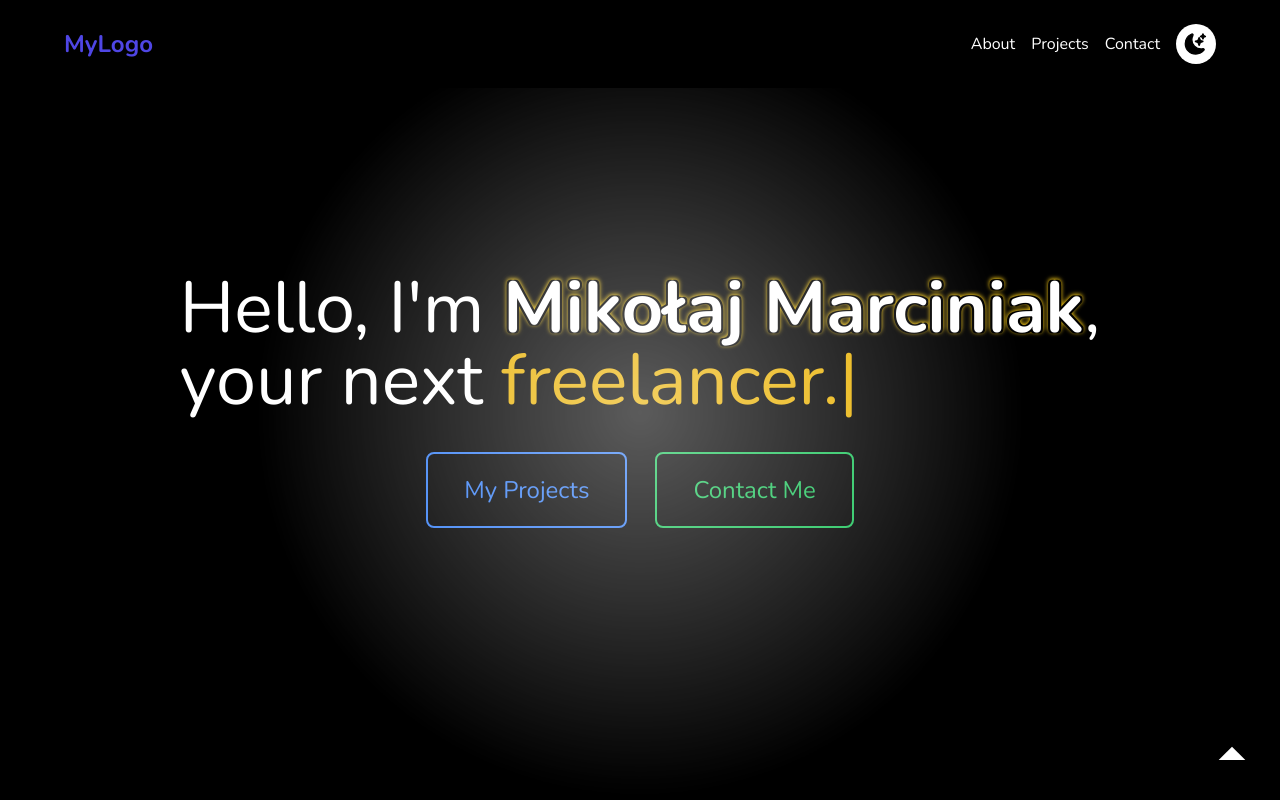
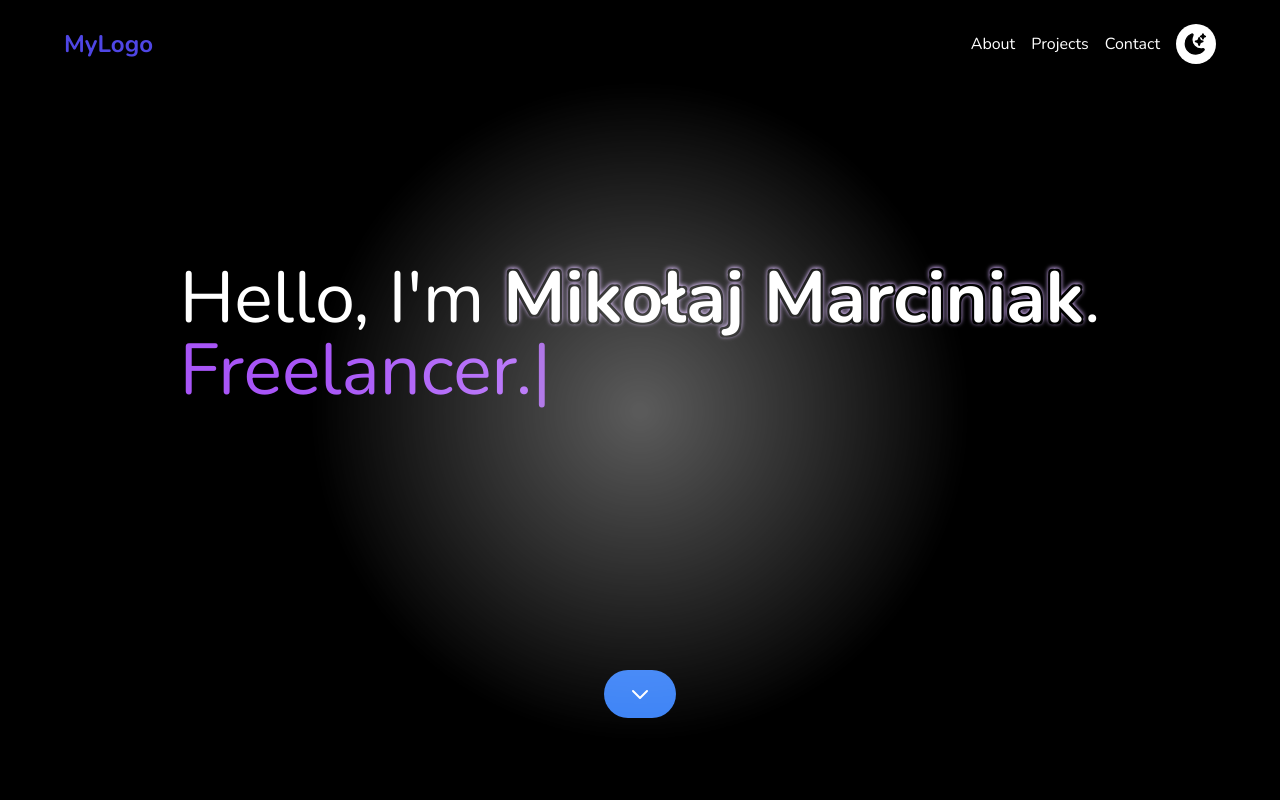
Before and after one commit to MikolajMarciniak/portfolio-website, a Next.js app: page / in a window 1280 px wide. Shown: the top 800 px of the page. Built offline with nearby package versions, Linux system fonts and the light colour scheme.

Commit message:
stylistic changes

```diff
--- a/package.json
+++ b/package.json
@@ -28,7 +28,6 @@
     "eslint": "^8",
     "eslint-config-next": "14.2.5",
     "postcss": "^8",
-    "tailwind-scrollbar": "^3.1.0",
     "tailwindcss": "^3.4.1"
   }
 }
--- /dev/null
+++ b/src/app/components/LazyLoad.js
@@ -0,0 +1,37 @@
+import { useEffect, useState, useRef } from "react";
+
+const LazyLoad = ({ children }) => {
+  const ref = useRef();
+  const [isVisible, setIsVisible] = useState(false);
+
+  useEffect(() => {
+    const observer = new IntersectionObserver(
+      ([entry]) => {
+        if (entry.isIntersecting) {
+          console.log("Component is now visible");
+          setIsVisible(true);
+        } else {
+          console.log("Component is no longer visible");
+          setIsVisible(false);
+        }
+      },
+      {
+        threshold: 0.1, // Adjust as needed
+      }
+    );
+
+    if (ref.current) {
+      observer.observe(ref.current);
+    }
+
+    return () => {
+      if (ref.current) {
+        observer.unobserve(ref.current);
+      }
+    };
+  }, []);
+
+  return <div ref={ref}>{isVisible && children}</div>;
+};
+
+export default LazyLoad;
--- /dev/null
+++ b/src/app/components/ScrollDownButton.js
@@ -0,0 +1,40 @@
+import { Link } from "react-scroll";
+
+const ScrollToBottomButton = ({ isDarkMode }) => {
+  return (
+    <div
+      className={`relative w-full flex justify-center items-end pb-10`} // Ensures the button is inside the container
+    >
+      <Link
+        to="about"
+        smooth={true}
+        duration={500}
+        offset={-100}
+        className={`transition-transform transform hover:scale-110 cursor-pointer flex items-center justify-center w-auto h-auto dark-mode-button`}
+      >
+        <button
+          className={`px-6 py-3 text-lg font-semibold rounded-full transition-all ease-in-out duration-300 bg-blue-500 text-white hover:bg-blue-600 hover:shadow-lg ${
+            isDarkMode ? "dark:bg-gray-800 dark:text-gray-100" : ""
+          }`}
+        >
+          <svg
+            xmlns="http://www.w3.org/2000/svg"
+            className="w-6 h-6"
+            fill="none"
+            viewBox="0 0 24 24"
+            stroke="currentColor"
+            strokeWidth={2}
+          >
+            <path
+              strokeLinecap="round"
+              strokeLinejoin="round"
+              d="M19 9l-7 7-7-7"
+            />
+          </svg>
+        </button>
+      </Link>
+    </div>
+  );
+};
+
+export default ScrollToBottomButton;
--- a/src/app/components/ScrollToTopButton.js
+++ b/src/app/components/ScrollToTopButton.js
@@ -1,13 +1,17 @@
 import { Link } from "react-scroll";
 
-const ScrollToTopButton = ({ isDarkMode }) => {
+const ScrollToTopButton = ({ isDarkMode, isScrolled }) => {
   return (
-    <div className="fixed bottom-4 right-6">
+    <div
+      className={`fixed bottom-4 right-6 transition-all duration-500 ease-in-out ${
+        !isScrolled && "opacity-0"
+      }`}
+    >
       <Link
         to="landing"
         smooth={true}
         duration={500}
-        className={`transition-transform transform hover:scale-150 cursor-pointer flex items-center justify-center w-12 h-12 dark-mode-button scroll-top rounded-full bg-[var(--background-color)] ${
+        className={`transition-transform transform hover:scale-150 cursor-pointer flex items-center justify-center w-20 h-20 dark-mode-button scroll-top rounded-full bg-[var(--background-color)] ${
           isDarkMode ? "dark" : "light"
         }`}
       >
--- a/src/app/components/TypedText.js
+++ b/src/app/components/TypedText.js
@@ -1,15 +1,15 @@
-import React from 'react';
-import {ReactTyped} from 'react-typed';
+import React from "react";
+import { ReactTyped } from "react-typed";
 
 const TypedText = ({ strings, colorClass, handleStringTyped }) => {
   return (
     <span className={`inline-block ${colorClass}`}>
       <ReactTyped
-        strings={strings.map(s => s.text)}
-        typeSpeed={40}
+        strings={strings.map((s) => s.text)}
+        typeSpeed={50}
         backSpeed={50}
         loop
-        preStringTyped={index => handleStringTyped(index)}
+        preStringTyped={(index) => handleStringTyped(index)}
       />
     </span>
   );
--- a/src/app/page.js
+++ b/src/app/page.js
@@ -1,71 +1,7 @@
-// "use client";
-
-// import { useEffect, useRef, useState } from "react";
-// import { useSpotlightEffect } from "./hooks/useSpotlightEffect";
-
-// import ScrollToTopButton from "./components/ScrollToTopButton";
-// import Navbar from "./components/Navbar";
-// import LandingSection from "./sections/Landing";
-// import AboutSection from "./sections/About";
-// import ProjectsSection from "./sections/Projects";
-// import ContactSection from "./sections/Contact";
-
-// export default function Home() {
-//   const ref = useRef(null);
-//   const { initialAnimationDone } = useSpotlightEffect(ref);
-//   const isAnimating = initialAnimationDone ? "" : "animation";
-
-//   // Default to dark mode
-//   const [isDarkMode, setIsDarkMode] = useState(true);
-
-//   const updateThemeRefs = () => {
-//     document.documentElement.style.setProperty(
-//       "--background-color",
-//       isDarkMode ? "#000000" : "#ffffff"
-//     );
-//     document.documentElement.style.setProperty(
-//       "--text-color",
-//       isDarkMode ? "#ffffff" : "#000000"
-//     );
-//   };
-
-//   useEffect(() => {
-//     updateThemeRefs();
-//   }, [isDarkMode]);
-
-//   const toggleTheme = () => {
-//     setIsDarkMode((prev) => !prev);
-//     updateThemeRefs();
-//   };
-
-//   return (
-//     <div>
-//       <main
-//         ref={ref}
-//         className="min-h-screen flex flex-col relative overflow-hidden"
-//       >
-//         <Navbar toggleTheme={toggleTheme} isDarkMode={isDarkMode} />
-//         <div className="mx-auto w-full max-w-6xl">
-//           <LandingSection />
-//           <AboutSection />
-//           <ProjectsSection />
-//           <ContactSection />
-//         </div>
-//         <div
-//           className={`spotlight ${isAnimating} ${
-//             isDarkMode ? "dark" : "light"
-//           }`}
-//         />
-//         <ScrollToTopButton isDarkMode={isDarkMode} />
-//       </main>
-//     </div>
-//   );
-// }
 "use client";
 
 import { useEffect, useRef, useState } from "react";
 import { useSpotlightEffect } from "./hooks/useSpotlightEffect";
-
 import ScrollToTopButton from "./components/ScrollToTopButton";
 import Navbar from "./components/Navbar";
 import LandingSection from "./sections/Landing";
@@ -76,9 +12,21 @@ import ContactSection from "./sections/Contact";
 export default function Home() {
   const ref = useRef(null);
   const { initialAnimationDone } = useSpotlightEffect(ref);
+  const [isScrolled, setIsScrolled] = useState(false);
+
+  const handleScroll = () => {
+    setIsScrolled(window.scrollY > 100);
+  };
+
+  useEffect(() => {
+    window.addEventListener("scroll", handleScroll);
+    return () => {
+      window.removeEventListener("scroll", handleScroll);
+    };
+  }, []);
+
   const isAnimating = initialAnimationDone ? "" : "animation";
 
-  // Default to dark mode
   const [isDarkMode, setIsDarkMode] = useState(true);
 
   const updateThemeRefs = () => {
@@ -90,6 +38,10 @@ export default function Home() {
       "--text-color",
       isDarkMode ? "#ffffff" : "#000000"
     );
+    document.documentElement.style.setProperty(
+      "--foreground-color",
+      isDarkMode ? "#0000ff" : "#ff0000"
+    );
   };
 
   useEffect(() => {
@@ -100,27 +52,29 @@ export default function Home() {
     setIsDarkMode((prev) => !prev);
     updateThemeRefs();
   };
+  const themeClass = isDarkMode ? "dark" : "light";
 
   return (
     <div>
       <main
         ref={ref}
-        className="min-h-screen flex flex-col relative overflow-hidden"
+        className={`${themeClass} min-h-screen flex flex-col relative overflow-hidden`}
       >
-        <Navbar toggleTheme={toggleTheme} isDarkMode={isDarkMode} />
-        <div className="mx-auto w-full max-w-6xl">
-          <LandingSection />
-          <AboutSection />
-          <ProjectsSection />
-          <ContactSection />
+        <Navbar
+          isScrolled={isScrolled}
+          toggleTheme={toggleTheme}
+          isDarkMode={isDarkMode}
+        />
+
+        <div className="mx-auto w-full max-w-6xl scrollbar-thin scrollbar-thumb-custom scrollbar-track-custom-light hover:scrollbar-thumb-[#059669] active:scrollbar-thumb-emerald-500/50 h-full">
+          <LandingSection isDarkMode={isDarkMode} />
+          <AboutSection className="snap-start h-screen" />
+          <ProjectsSection className="snap-start h-screen" />
+          <ContactSection className="snap-start h-screen" />
         </div>
 
-        <div
-          className={`spotlight ${isAnimating} ${
-            isDarkMode ? "dark" : "light"
-          }`}
-        />
-        <ScrollToTopButton isDarkMode={isDarkMode} />
+        <div className={`spotlight ${isAnimating} ${themeClass}`} />
+        <ScrollToTopButton isDarkMode={isDarkMode} isScrolled={isScrolled} />
       </main>
     </div>
   );
--- a/src/app/sections/Contact.js
+++ b/src/app/sections/Contact.js
@@ -4,10 +4,7 @@ import "../styles/contact.css";
 
 const ContactSection = () => {
   return (
-    <section
-      id="contact"
-      className="contact-section min-h-screen flex flex-col"
-    >
+    <section id="contact" className="contact-section flex flex-col">
       <ContactForm />
     </section>
   );
--- a/src/app/sections/Landing.js
+++ b/src/app/sections/Landing.js
@@ -1,15 +1,28 @@
 import React, { useState } from "react";
 import TypedText from "../components/TypedText";
 import { Link } from "react-scroll";
+import ScrollDownButton from "../components/ScrollDownButton";
 
 const coloredStrings = [
-  { text: "developer.", color: "text-red-500", shadowColor: "#f87171" },
-  { text: ".", color: "text-blue-500", shadowColor: "#93c5fd" },
-  { text: "designer.", color: "text-purple-500", shadowColor: "#d8b4fe" },
-  { text: "freelancer.", color: "text-yellow-500", shadowColor: "#facc15" },
+  {
+    text: "Fullstack Developer.",
+    color: "text-red-500",
+    shadowColor: "#f87171",
+  },
+  {
+    text: "Git Guru.",
+    color: "text-blue-500",
+    shadowColor: "#93c5fd",
+  },
+  { text: "Freelancer.", color: "text-purple-500", shadowColor: "#d8b4fe" },
+  {
+    text: "Based in the UK.",
+    color: "text-yellow-500",
+    shadowColor: "#facc15",
+  },
 ];
 
-const LandingSection = () => {
+const LandingSection = ({ isDarkMode }) => {
   const [colorClass, setColorClass] = useState(coloredStrings[0].color);
   const [shadowColor, setShadowColor] = useState(coloredStrings[0].shadowColor);
 
@@ -22,9 +35,9 @@ const LandingSection = () => {
   return (
     <section
       id="landing"
-      className="landing-section min-h-screen flex flex-col items-center justify-center"
+      className="landing-section min-h-screen flex flex-col justify-between items-center" // Added justify-between
     >
-      <div className="text-center">
+      <div className="text-center flex-grow flex flex-col justify-center">
         <h1 className="text-7xl inline-block leading-none text-left">
           Hello, I'm&nbsp;
           <Link
@@ -36,28 +49,18 @@ const LandingSection = () => {
           >
             Mikołaj Marciniak
           </Link>
-          ,
+          .
           <br />
-          your next&nbsp;
           <TypedText
             strings={coloredStrings}
             colorClass={colorClass}
             handleStringTyped={handleStringTyped}
           />
         </h1>
+      </div>
 
-        <div className="mt-9 flex flex-row items-center justify-center gap-7">
-          <Link to="projects" smooth={true} duration={1000}>
-            <button className="text-2xl border-2 border-blue-500 text-blue-500 py-5 px-9 rounded-lg bg-transparent hover:bg-blue-500 hover:text-white transition-colors duration-300 focus:outline-none focus:ring-2 focus:ring-blue-500">
-              My Projects
-            </button>
-          </Link>
-          <Link to="contact" smooth={true} duration={1500}>
-            <button className="text-2xl border-2 border-green-500 text-green-500 py-5 px-9 rounded-lg bg-transparent hover:bg-green-500 hover:text-white transition-colors duration-300 focus:outline-none focus:ring-2 focus:ring-green-500">
-              Contact Me
-            </button>
-          </Link>
-        </div>
+      <div className="mb-10">
+        <ScrollDownButton isDarkMode={isDarkMode} />
       </div>
     </section>
   );
--- a/src/app/styles/globals.css
+++ b/src/app/styles/globals.css
@@ -13,9 +13,41 @@
   --text-color: #ffffff;
   --shadow-color: #4444dd;
   --background-color: #000000;
+  --scrollbar-color: #3490dc;
 }
 
+::-webkit-scrollbar {
+  width: 16px;
+}
+
+::-webkit-scrollbar-track {
+  background: transparent;
+}
+
+::-webkit-scrollbar-thumb {
+  background-color: var(--scrollbar-color);
+  border-radius: 10px;
+}
+
+::-webkit-scrollbar-thumb:hover {
+  background-color: darken(var(--scrollbar-color), 20%);
+}
+
+* {
+  scrollbar-width: thin;
+  scrollbar-color: var(--scrollbar-color) transparent;
+}
+
+*::-webkit-scrollbar-thumb:hover {
+  background-color: darken(var(--scrollbar-color), 20%);
+}
+
+
+html {
+  scroll-behavior: smooth;
+}
 body {
+  scroll-behavior: smooth;
   color: var(--text-color);
   background: var(--background-color);
   font-family: 'Nunito', sans-serif;
@@ -40,31 +72,34 @@ body {
   color: yellow;
 }
 
+.light .shadow.landing.link{
+  text-shadow: 0 0 0 rgb(0, 0, 0);
+}
+
+
 .shadow {
   filter: drop-shadow(var(--shadow-offset-x) var(--shadow-offset-y) 3px var(--shadow-color));
   box-shadow: none;
-  text-shadow:
-   -2px -1px 0 #000,
-    2px -1px 0 #000,
-    -2px 1px 0 #000,
-     2px 1px 0 #000;
+
+
+&.landing{
+  filter: drop-shadow(var(--shadow-offset-x) var(--shadow-offset-y) 2px var(--shadow-color-landing));
+  box-shadow: none;
+
+  &.link {
+    color: var(--text-color);
+    text-shadow:
+    -2px -2px 0 #000,
+     2px -2px 0 #000,
+     -2px 2px 0 #000,
+      2px 2px 0 #000;
+
+  &:hover {
+    cursor:pointer;
+    color: var(--shadow-color-landing);  }
+}
 }
 
-.shadow.landing{
-  filter: drop-shadow(var(--shadow-offset-x) var(--shadow-offset-y) 2px var(--shadow-color-landing));
-  box-shadow: none;
-}
-
-.link.landing:hover{
-  cursor:pointer;
-  color: var(--shadow-color-landing);
-}
-
-.circle {
-  pointer-events: none;
-  position: absolute;
-  border-radius: 50%;
-  filter: blur(10px);
 }
 
 
@@ -79,7 +114,7 @@ body {
   opacity: 0.6;
   filter: blur(5px);
   mix-blend-mode: screen;
-  z-index: 10;
+  z-index:20;
 
   &.animation {
     animation: spotlightFade 1s ease-in forwards;
@@ -144,3 +179,7 @@ body {
   }
 }
 }
+
+#contact, #about, #projects{
+  margin-top: 0px;
+}
--- a/tailwind.config.js
+++ b/tailwind.config.js
@@ -1,22 +1,10 @@
 /** @type {import('tailwindcss').Config} */
 module.exports = {
-  darkMode: "class", // or 'media'
   content: [
     "./src/pages/**/*.{js,ts,jsx,tsx,mdx}",
     "./src/components/**/*.{js,ts,jsx,tsx,mdx}",
     "./src/app/**/*.{js,ts,jsx,tsx,mdx}",
   ],
-  theme: {
-    extend: {
-      backgroundImage: {
-        "gradient-radial": "radial-gradient(var(--tw-gradient-stops))",
-        "gradient-conic":
-          "conic-gradient(from 180deg at 50% 50%, var(--tw-gradient-stops))",
-      },
-      colors: {
-        "shadow-color": "var(--shadow-color)",
-      },
-    },
-  },
-  plugins: [require("tailwind-scrollbar")],
+  theme: {},
+  plugins: [],
 };
```
Also changed, not shown: src/app/components/Navbar.js (+7 -18 lines), src/app/components/Footer.js (added), 1 other file (tests, documents, lock files or other folders).
